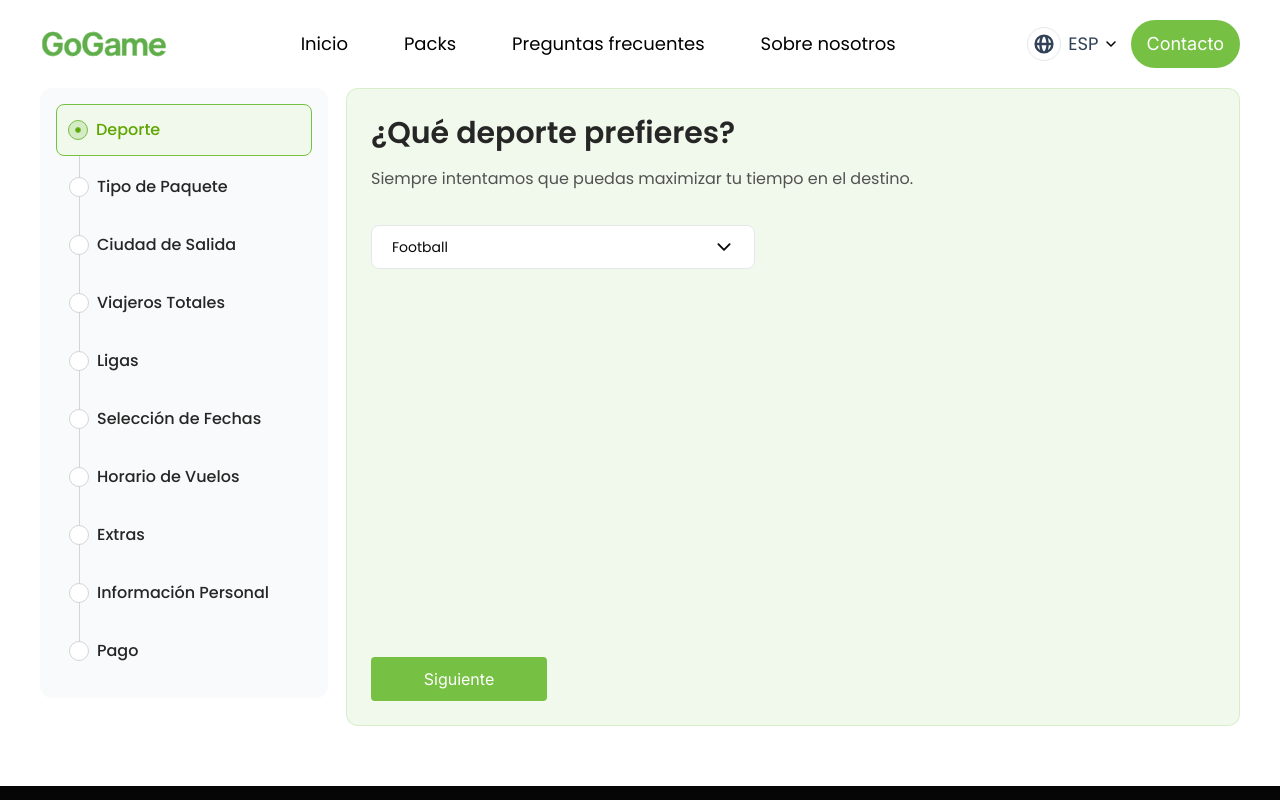
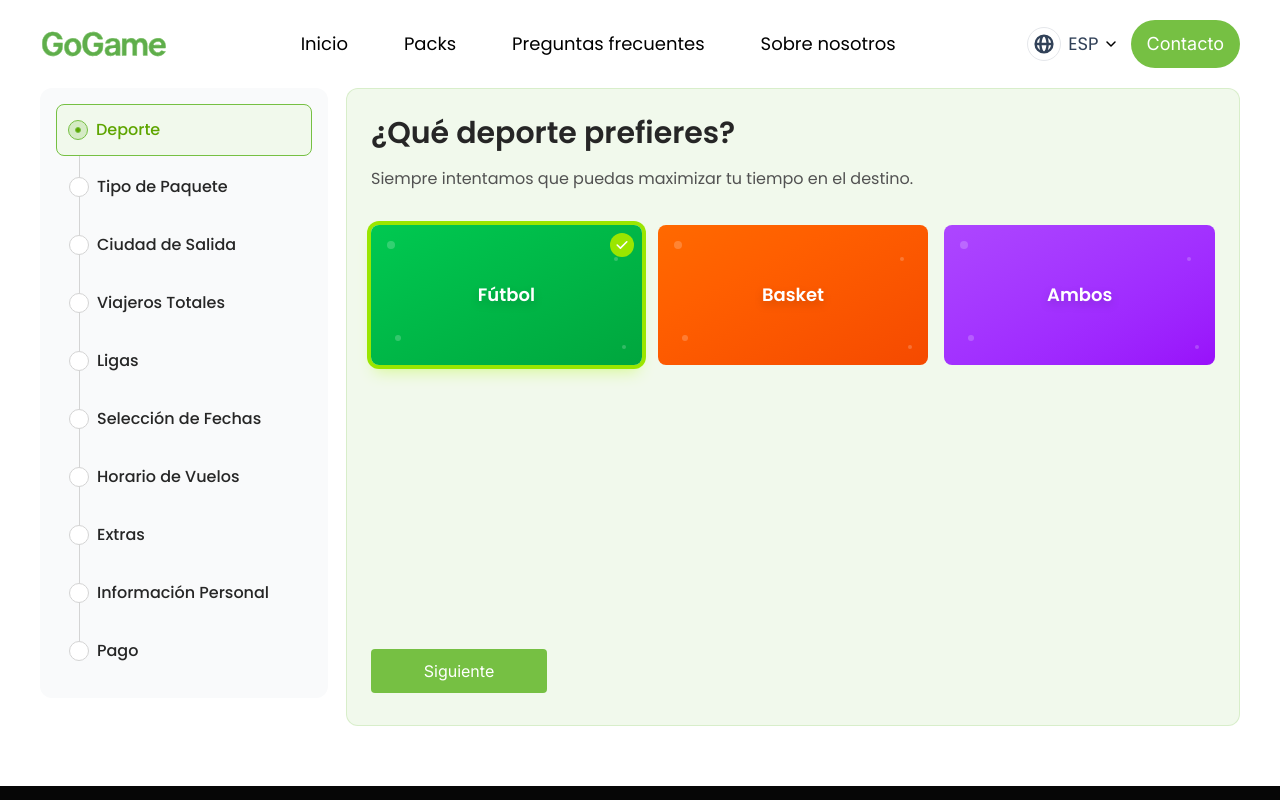
Before and after one commit to backbencherstudio/gogamee, a Next.js app: page /book in a window 1280 px wide. Shown: the top 800 px of the page. Built offline with nearby package versions, Linux system fonts and the light colour scheme.

Commit message:
navbar language button sorted

```diff
--- a/app/(frontend)/book/components/step1/sportsyoupreffer.tsx
+++ b/app/(frontend)/book/components/step1/sportsyoupreffer.tsx
@@ -1,8 +1,7 @@
 'use client'
 
-import React, { useState, useCallback, useMemo, useEffect } from 'react'
+import React, { useCallback, useMemo, useEffect } from 'react'
 import { useForm, Controller } from 'react-hook-form'
-import { IoChevronDown } from 'react-icons/io5'
 import { useBooking } from '../../context/BookingContext'
 import { sportsPreferenceData } from '../../../../lib/appdata'
 import { TranslatedText } from '../../../_components/TranslatedText'
@@ -12,9 +11,132 @@ interface FormData {
   selectedSport: string
 }
 
+interface SportOption {
+  value: string
+  label: string
+  gradient: string
+  accent: string
+}
+
+// Sport card gradients
+const SPORT_GRADIENTS: Record<string, { gradient: string; accent: string }> = {
+  football: {
+    gradient: 'from-green-500',
+    accent: 'to-green-600'
+  },
+  basketball: {
+    gradient: 'from-orange-500',
+    accent: 'to-orange-600'
+  },
+  both: {
+    gradient: 'from-purple-500',
+    accent: 'to-purple-600'
+  }
+}
+
+// Components
+const CheckIcon: React.FC = React.memo(() => (
+  <svg
+    className="w-4 h-4 text-white"
+    fill="currentColor"
+    viewBox="0 0 20 20"
+    aria-hidden="true"
+  >
+    <path
+      fillRule="evenodd"
+      d="M16.707 5.293a1 1 0 010 1.414l-8 8a1 1 0 01-1.414 0l-4-4a1 1 0 011.414-1.414L8 12.586l7.293-7.293a1 1 0 011.414 0z"
+      clipRule="evenodd"
+    />
+  </svg>
+))
+
+CheckIcon.displayName = 'CheckIcon'
+
+const DecorativePattern: React.FC = React.memo(() => (
+  <div className="absolute inset-0 opacity-20" aria-hidden="true">
+    <div className="absolute top-4 left-4 w-2 h-2 bg-white rounded-full" />
+    <div className="absolute top-8 right-6 w-1 h-1 bg-white rounded-full" />
+    <div className="absolute bottom-6 left-6 w-1.5 h-1.5 bg-white rounded-full" />
+    <div className="absolute bottom-4 right-4 w-1 h-1 bg-white rounded-full" />
+  </div>
+))
+
+DecorativePattern.displayName = 'DecorativePattern'
+
+interface SportCardProps {
+  sportOption: SportOption
+  isSelected: boolean
+  onSelect: (value: string) => void
+}
+
+const SportCard: React.FC<SportCardProps> = React.memo(({ sportOption, isSelected, onSelect }) => {
+  const handleClick = useCallback(() => {
+    onSelect(sportOption.value)
+  }, [sportOption.value, onSelect])
+
+  const cardClassName = useMemo(() => `
+    relative h-[120px] xl:h-[140px] rounded-lg cursor-pointer transition-all duration-300 transform hover:scale-105
+    bg-gradient-to-br ${sportOption.gradient} ${sportOption.accent}
+    ${isSelected
+      ? 'ring-4 ring-lime-400 ring-opacity-60 shadow-lg shadow-lime-200'
+      : 'hover:shadow-xl'
+    }
+  `, [sportOption.gradient, sportOption.accent, isSelected])
+
+  const sportLabel = useMemo(() => {
+    if (sportOption.value === 'football') {
+      return { es: 'Fútbol', en: 'Football' }
+    } else if (sportOption.value === 'basketball') {
+      return { es: 'Basket', en: 'Basketball' }
+    } else if (sportOption.value === 'both') {
+      return { es: 'Ambos', en: 'Both' }
+    }
+    return { es: sportOption.label, en: sportOption.label }
+  }, [sportOption.value, sportOption.label])
+
+  return (
+    <div
+      onClick={handleClick}
+      className={cardClassName}
+      role="button"
+      tabIndex={0}
+      onKeyDown={(e) => {
+        if (e.key === 'Enter' || e.key === ' ') {
+          e.preventDefault()
+          handleClick()
+        }
+      }}
+      aria-pressed={isSelected}
+      aria-label={`Select ${sportOption.label}`}
+    >
+      {/* Sport Name Overlay */}
+      <div className="absolute inset-0 flex items-center justify-center">
+        <h3 className="text-white text-base xl:text-lg font-semibold font-['Poppins'] text-center drop-shadow-lg">
+          <TranslatedText
+            text={sportLabel.es}
+            english={sportLabel.en}
+            as="span"
+          />
+        </h3>
+      </div>
+
+      {/* Selected Indicator */}
+      {isSelected && (
+        <div className="absolute top-2 right-2 w-6 h-6 bg-lime-400 rounded-full flex items-center justify-center">
+          <CheckIcon />
+        </div>
+      )}
+
+      {/* Decorative Pattern Overlay */}
+      <DecorativePattern />
+    </div>
+  )
+})
+
+SportCard.displayName = 'SportCard'
+
 export default function SportsYouPreffer() {
   const { formData, updateFormData, nextStep } = useBooking()
-  const [isOpen, setIsOpen] = useState(false)
 
   // Debug logging
   console.log('🎯 SportsYouPreffer - formData.selectedSport:', formData.selectedSport, 'fromHero:', formData.fromHero)
@@ -37,35 +159,44 @@ export default function SportsYouPreffer() {
     }
   }, [formData.selectedSport, selectedSport, setValue])
 
-  // Memoized selected label for better performance
-  const selectedLabel = useMemo(() => {
-    return sportsPreferenceData.getSportByValue(selectedSport)?.label || 'Select a sport'
-  }, [selectedSport])
-
-  // Callbacks for better performance
-  const toggleDropdown = useCallback(() => {
-    setIsOpen(prev => !prev)
+  // Get sport options with gradients
+  const sportOptions = useMemo(() => {
+    return sportsPreferenceData.getAllSports().map(sport => ({
+      value: sport.value,
+      label: sport.label,
+      ...SPORT_GRADIENTS[sport.value] || { gradient: 'from-gray-500', accent: 'to-gray-600' }
+    }))
   }, [])
 
-  const closeDropdown = useCallback(() => {
-    setIsOpen(false)
-  }, [])
-
-  const handleSportSelect = useCallback((value: string, onChange: (value: string) => void) => {
-    onChange(value)
-    setIsOpen(false)
+  // Event handlers
+  const handleSportSelect = useCallback((value: string) => {
+    setValue('selectedSport', value)
     // Save to context immediately on change
     updateFormData({ selectedSport: value })
-  }, [updateFormData])
+  }, [setValue, updateFormData])
 
   // Form submission handler
   const onSubmit = useCallback((data: FormData) => {
     console.log('Selected sport:', data.selectedSport)
+    updateFormData({ selectedSport: data.selectedSport })
     nextStep()
-  }, [nextStep])
+  }, [updateFormData, nextStep])
+
+  const buttonClassName = useMemo(() => `
+    w-44 h-11 px-3.5 py-1.5 rounded backdrop-blur-[5px] flex justify-center items-center transition-all
+    ${selectedSport
+      ? 'bg-[#76C043] hover:bg-lime-600 cursor-pointer'
+      : 'bg-gray-300 cursor-not-allowed'
+    }
+  `, [selectedSport])
+
+  const buttonTextClassName = useMemo(() =>
+    `text-base font-['Inter'] ${selectedSport ? 'text-white' : 'text-gray-500'}`,
+    [selectedSport]
+  )
 
   return (
-    <div className="w-full xl:max-w-[894px] xl:h-[638px] p-4 xl:p-6 bg-[#F1F9EC] rounded-xl border border-[#76C043]/20 mb-10 min-h-[500px] xl:min-h-0 relative">
+    <div className="w-full xl:max-w-[894px] xl:h-[638px] p-4 xl:p-6 bg-[#F1F9EC] rounded-xl border border-[#76C043]/20 mb-10 min-h-[500px] xl:min-h-0">
       {/* Header Section */}
       <div className="mb-6 xl:mb-8">
         <h1 className="text-2xl xl:text-3xl font-semibold text-neutral-800 font-['Poppins'] leading-8 xl:leading-10 mb-3">
@@ -81,90 +212,42 @@ export default function SportsYouPreffer() {
 
       {/* Content Section */}
       <form onSubmit={handleSubmit(onSubmit)} className="flex flex-col justify-between xl:h-[calc(100%-120px)] h-auto gap-8 xl:gap-0">
-        {/* Dropdown Section */}
-        <div className="relative">
+        {/* Sport Cards Grid */}
+        <div className="grid grid-cols-1 sm:grid-cols-3 gap-3 xl:gap-4 mb-6 xl:mb-8" role="group" aria-label="Sport selection">
           <Controller
             name="selectedSport"
             control={control}
             rules={{ required: 'Please select a sport' }}
-            render={({ field: { onChange, value } }) => (
+            render={({ field }) => (
               <>
-                <div
-                  onClick={toggleDropdown}
-                  className="w-full xl:max-w-96 h-11 px-5 py-3 bg-white rounded-lg border border-gray-200 flex justify-between items-center cursor-pointer hover:bg-gray-50 transition-all"
-                  role="button"
-                  tabIndex={0}
-                  onKeyDown={(e) => {
-                    if (e.key === 'Enter' || e.key === ' ') {
-                      e.preventDefault()
-                      toggleDropdown()
-                    }
-                  }}
-                >
-                  <span className="text-sm text-zinc-950 font-['Poppins']">
-                    {selectedLabel}
-                  </span>
-                  <IoChevronDown
-                    className={`w-5 h-5 text-zinc-950 transition-transform duration-200 ${
-                      isOpen ? 'rotate-180' : ''
-                    }`}
+                {sportOptions.map((sport) => (
+                  <SportCard
+                    key={sport.value}
+                    sportOption={sport}
+                    isSelected={field.value === sport.value}
+                    onSelect={(value) => {
+                      field.onChange(value)
+                      handleSportSelect(value)
+                    }}
                   />
-                </div>
-
-                {/* Dropdown Options */}
-                {isOpen && (
-                  <div className="absolute top-12 left-0 w-full xl:max-w-96 bg-white rounded-lg border border-gray-200 shadow-lg z-10">
-                    {sportsPreferenceData.getAllSports().map((sport, index) => (
-                      <div
-                        key={sport.value}
-                        onClick={() => handleSportSelect(sport.value, onChange)}
-                        className={`
-                          px-5 py-3 cursor-pointer hover:bg-gray-50 transition-all
-                          ${value === sport.value ? 'bg-lime-50 text-lime-700' : 'text-zinc-950'}
-                          ${index === 0 ? 'rounded-t-lg' : ''}
-                          ${index === sportsPreferenceData.getAllSports().length - 1 ? 'rounded-b-lg' : ''}
-                        `}
-                        role="option"
-                        aria-selected={value === sport.value}
-                        tabIndex={0}
-                        onKeyDown={(e) => {
-                          if (e.key === 'Enter' || e.key === ' ') {
-                            e.preventDefault()
-                            handleSportSelect(sport.value, onChange)
-                          }
-                        }}
-                      >
-                        <span className="text-sm font-['Poppins']">
-                          {sport.label}
-                        </span>
-                      </div>
-                    ))}
-                  </div>
-                )}
+                ))}
               </>
             )}
           />
         </div>
 
-        {/* Next Button - Positioned at bottom left */}
+        {/* Next Button */}
         <button
           type="submit"
-          className="w-44 h-11 px-3.5 py-1.5 bg-[#76C043] hover:bg-lime-600 rounded backdrop-blur-[5px] flex justify-center items-center transition-all disabled:opacity-50 disabled:cursor-not-allowed absolute bottom-4 left-4 xl:bottom-6 xl:left-6"
           disabled={!selectedSport}
+          className={buttonClassName}
+          aria-label="Proceed to next step"
         >
-          <span className="text-base text-white font-['Inter']">
+          <span className={buttonTextClassName}>
             <TranslatedText text="Siguiente" english="Next" />
           </span>
         </button>
       </form>
-
-      {/* Click outside to close dropdown */}
-      {isOpen && (
-        <div
-          className="fixed inset-0 z-0"
-          onClick={closeDropdown}
-        />
-      )}
     </div>
   )
 }
--- a/app/(frontend)/book/components/step2/packagetype.tsx
+++ b/app/(frontend)/book/components/step2/packagetype.tsx
@@ -1,8 +1,7 @@
 'use client'
 
-import React, { useState, useEffect, useMemo, useCallback } from 'react'
+import React, { useEffect, useMemo, useCallback } from 'react'
 import { useForm, Controller } from 'react-hook-form'
-import { IoChevronDown } from 'react-icons/io5'
 import { useBooking } from '../../context/BookingContext'
 import { packageTypeData } from '../../../../lib/appdata'
 import { TranslatedText } from '../../../_components/TranslatedText'
@@ -12,12 +11,127 @@ interface PackageFormData {
   selectedPackage: string
 }
 
+interface PackageOption {
+  value: string
+  label: string
+  gradient: string
+  accent: string
+}
+
+// Package card gradients
+const PACKAGE_GRADIENTS: Record<string, { gradient: string; accent: string }> = {
+  standard: {
+    gradient: 'from-blue-500',
+    accent: 'to-blue-600'
+  },
+  premium: {
+    gradient: 'from-amber-500',
+    accent: 'to-amber-600'
+  }
+}
+
+// Components
+const CheckIcon: React.FC = React.memo(() => (
+  <svg
+    className="w-4 h-4 text-white"
+    fill="currentColor"
+    viewBox="0 0 20 20"
+    aria-hidden="true"
+  >
+    <path
+      fillRule="evenodd"
+      d="M16.707 5.293a1 1 0 010 1.414l-8 8a1 1 0 01-1.414 0l-4-4a1 1 0 011.414-1.414L8 12.586l7.293-7.293a1 1 0 011.414 0z"
+      clipRule="evenodd"
+    />
+  </svg>
+))
+
+CheckIcon.displayName = 'CheckIcon'
+
+const DecorativePattern: React.FC = React.memo(() => (
+  <div className="absolute inset-0 opacity-20" aria-hidden="true">
+    <div className="absolute top-4 left-4 w-2 h-2 bg-white rounded-full" />
+    <div className="absolute top-8 right-6 w-1 h-1 bg-white rounded-full" />
+    <div className="absolute bottom-6 left-6 w-1.5 h-1.5 bg-white rounded-full" />
+    <div className="absolute bottom-4 right-4 w-1 h-1 bg-white rounded-full" />
+  </div>
+))
+
+DecorativePattern.displayName = 'DecorativePattern'
+
+interface PackageCardProps {
+  packageOption: PackageOption
+  isSelected: boolean
+  onSelect: (value: string) => void
+}
+
+const PackageCard: React.FC<PackageCardProps> = React.memo(({ packageOption, isSelected, onSelect }) => {
+  const handleClick = useCallback(() => {
+    onSelect(packageOption.value)
+  }, [packageOption.value, onSelect])
+
+  const cardClassName = useMemo(() => `
+    relative h-[120px] xl:h-[140px] rounded-lg cursor-pointer transition-all duration-300 transform hover:scale-105
+    bg-gradient-to-br ${packageOption.gradient} ${packageOption.accent}
+    ${isSelected
+      ? 'ring-4 ring-lime-400 ring-opacity-60 shadow-lg shadow-lime-200'
+      : 'hover:shadow-xl'
+    }
+  `, [packageOption.gradient, packageOption.accent, isSelected])
+
+  const packageLabel = useMemo(() => {
+    if (packageOption.value === 'standard') {
+      return { es: 'Estándar', en: 'Standard' }
+    } else if (packageOption.value === 'premium') {
+      return { es: 'Premium', en: 'Premium' }
+    }
+    return { es: packageOption.label, en: packageOption.label }
+  }, [packageOption.value, packageOption.label])
+
+  return (
+    <div
+      onClick={handleClick}
+      className={cardClassName}
+      role="button"
+      tabIndex={0}
+      onKeyDown={(e) => {
+        if (e.key === 'Enter' || e.key === ' ') {
+          e.preventDefault()
+          handleClick()
+        }
+      }}
+      aria-pressed={isSelected}
+      aria-label={`Select ${packageOption.label} package`}
+    >
+      {/* Package Name Overlay */}
+      <div className="absolute inset-0 flex items-center justify-center">
+        <h3 className="text-white text-base xl:text-lg font-semibold font-['Poppins'] text-center drop-shadow-lg">
+          <TranslatedText
+            text={packageLabel.es}
+            english={packageLabel.en}
+            as="span"
+          />
+        </h3>
+      </div>
+
+      {/* Selected Indicator */}
+      {isSelected && (
+        <div className="absolute top-2 right-2 w-6 h-6 bg-lime-400 rounded-full flex items-center justify-center">
+          <CheckIcon />
+        </div>
+      )}
+
+      {/* Decorative Pattern Overlay */}
+      <DecorativePattern />
+    </div>
+  )
+})
+
+PackageCard.displayName = 'PackageCard'
+
 const PackageType: React.FC = () => {
   // Context
   const { formData, updateFormData, nextStep } = useBooking()
-
-  // Local state
-  const [isDropdownOpen, setIsDropdownOpen] = useState<boolean>(false)
 
   // React Hook Form
   const { control, handleSubmit, watch, setValue } = useForm<PackageFormData>({
@@ -36,25 +150,19 @@ const PackageType: React.FC = () => {
     }
   }, [formData.selectedPackage, selectedPackage, setValue])
 
-  // Memoized values
-  const selectedLabel = useMemo(() =>
-    packageTypeData.getPackageByValue(selectedPackage)?.label || 'Standard',
-    [selectedPackage]
-  )
+  // Get package options with gradients
+  const packageOptions = useMemo(() => {
+    return packageTypeData.getAllPackages().map(pkg => ({
+      value: pkg.value,
+      label: pkg.label,
+      ...PACKAGE_GRADIENTS[pkg.value] || { gradient: 'from-gray-500', accent: 'to-gray-600' }
+    }))
+  }, [])
 
   // Event handlers
-  const handleDropdownToggle = useCallback(() => {
-    setIsDropdownOpen(prev => !prev)
-  }, [])
-
-  const handleDropdownClose = useCallback(() => {
-    setIsDropdownOpen(false)
-  }, [])
-
   const handlePackageSelect = useCallback((value: string) => {
     setValue('selectedPackage', value)
     updateFormData({ selectedPackage: value })
-    setIsDropdownOpen(false)
   }, [setValue, updateFormData])
 
   const onSubmit = useCallback((data: PackageFormData) => {
@@ -62,33 +170,21 @@ const PackageType: React.FC = () => {
     nextStep()
   }, [updateFormData, nextStep])
 
-  const renderDropdownOption = useCallback((pkg: { value: string; label: string }, index: number) => {
-    const isFirst = index === 0
-    const isLast = index === packageTypeData.getAllPackages().length - 1
-    const isSelected = selectedPackage === pkg.value
+  const buttonClassName = useMemo(() => `
+    w-44 h-11 px-3.5 py-1.5 rounded backdrop-blur-[5px] flex justify-center items-center transition-all
+    ${selectedPackage
+      ? 'bg-[#76C043] hover:bg-lime-600 cursor-pointer'
+      : 'bg-gray-300 cursor-not-allowed'
+    }
+  `, [selectedPackage])
+
+  const buttonTextClassName = useMemo(() =>
+    `text-base font-['Inter'] ${selectedPackage ? 'text-white' : 'text-gray-500'}`,
+    [selectedPackage]
+  )
 
   return (
-      <div
-        key={pkg.value}
-        onClick={() => handlePackageSelect(pkg.value)}
-        className={`
-          px-5 py-3 cursor-pointer hover:bg-gray-50 transition-all
-          ${isSelected ? 'bg-lime-50 text-lime-700' : 'text-zinc-950'}
-          ${isFirst ? 'rounded-t-lg' : ''}
-          ${isLast ? 'rounded-b-lg' : ''}
-        `}
-        role="option"
-        aria-selected={isSelected}
-      >
-        <span className="text-sm font-['Poppins']">
-          {pkg.label}
-        </span>
-      </div>
-    )
-  }, [selectedPackage, handlePackageSelect])
-
-  return (
-    <div className="w-full xl:max-w-[894px] xl:h-[638px] p-4 xl:p-6 bg-[#F1F9EC] rounded-xl border border-[#6AAD3C]/20 mb-10 min-h-[500px] xl:min-h-0 relative">
+    <div className="w-full xl:max-w-[894px] xl:h-[638px] p-4 xl:p-6 bg-[#F1F9EC] rounded-xl border border-[#6AAD3C]/20 mb-10 min-h-[500px] xl:min-h-0">
       {/* Header Section */}
       <header className="mb-6 xl:mb-8">
         <h1 className="text-2xl xl:text-3xl font-semibold text-neutral-800 font-['Poppins'] leading-8 xl:leading-10">
@@ -97,82 +193,43 @@ const PackageType: React.FC = () => {
       </header>
 
       {/* Content Section */}
-      <form id="package-form" onSubmit={handleSubmit(onSubmit)} className="flex flex-col h-auto gap-8 xl:gap-0">
-        {/* Dropdown Section */}
-        <div className="relative">
+      <form id="package-form" onSubmit={handleSubmit(onSubmit)} className="flex flex-col justify-between xl:h-[calc(100%-80px)] h-auto gap-8 xl:gap-0">
+        {/* Package Cards Grid */}
+        <div className="grid grid-cols-2 xl:grid-cols-2 gap-3 xl:gap-4 mb-6 xl:mb-8" role="group" aria-label="Package selection">
           <Controller
             name="selectedPackage"
             control={control}
             render={({ field }) => (
-              <div
-                {...field}
-                onClick={handleDropdownToggle}
-                className="w-full xl:max-w-96 h-11 px-5 py-3 bg-white rounded-lg border border-gray-200 flex justify-between items-center cursor-pointer hover:bg-gray-50 transition-all"
-                role="combobox"
-                aria-expanded={isDropdownOpen}
-                aria-controls="package-listbox"
-                aria-haspopup="listbox"
-                aria-label="Package selection"
-                tabIndex={0}
-                onKeyDown={(e) => {
-                  if (e.key === 'Enter' || e.key === ' ') {
-                    e.preventDefault()
-                    handleDropdownToggle()
-                  }
+              <>
+                {packageOptions.map((pkg) => (
+                  <PackageCard
+                    key={pkg.value}
+                    packageOption={pkg}
+                    isSelected={field.value === pkg.value}
+                    onSelect={(value) => {
+                      field.onChange(value)
+                      handlePackageSelect(value)
                     }}
-              >
-                <span className="text-sm text-zinc-950 font-['Poppins']">
-                  <TranslatedText
-                    text={selectedLabel === 'Standard' ? 'Estándar' : selectedLabel === 'Premium' ? 'Premium' : selectedLabel}
-                    english={selectedLabel}
                   />
-                </span>
-                <IoChevronDown
-                  className={`w-5 h-5 text-zinc-950 transition-transform duration-200 ${
-                    isDropdownOpen ? 'rotate-180' : ''
-                  }`}
-                  aria-hidden="true"
+                ))}
+              </>
+            )}
           />
         </div>
-            )}
-          />
 
-          {/* Dropdown Options */}
-          {isDropdownOpen && (
-            <div
-              id="package-listbox"
-              className="absolute top-12 left-0 w-full max-w-96 bg-white rounded-lg border border-gray-200 shadow-lg z-10"
-              role="listbox"
-              aria-label="Package options"
-            >
-              {packageTypeData.getAllPackages().map(renderDropdownOption)}
-            </div>
-          )}
-        </div>
-
-      </form>
-
-      {/* Next Button - Positioned at left bottom corner */}
+        {/* Next Button */}
         <button
           type="submit"
           form="package-form"
-        className="absolute bottom-4 left-4 w-44 h-11 px-3.5 py-1.5 bg-[#76C043] hover:bg-lime-600 rounded backdrop-blur-[5px] flex justify-center items-center transition-all focus:outline-none focus:ring-2 focus:ring-[#6AAD3C] focus:ring-offset-2"
+          disabled={!selectedPackage}
+          className={buttonClassName}
           aria-label="Proceed to next step"
-        onClick={handleSubmit(onSubmit)}
         >
-        <span className="text-base text-white font-['Inter']">
+          <span className={buttonTextClassName}>
             <TranslatedText text="Siguiente" english="Next" />
           </span>
         </button>
-
-      {/* Click outside to close dropdown */}
-      {isDropdownOpen && (
-        <div
-          className="fixed inset-0 z-0"
-          onClick={handleDropdownClose}
-          aria-hidden="true"
-        />
-      )}
+      </form>
     </div>
   )
 }
```
Lines whose indentation alone changed are shown as unchanged.
